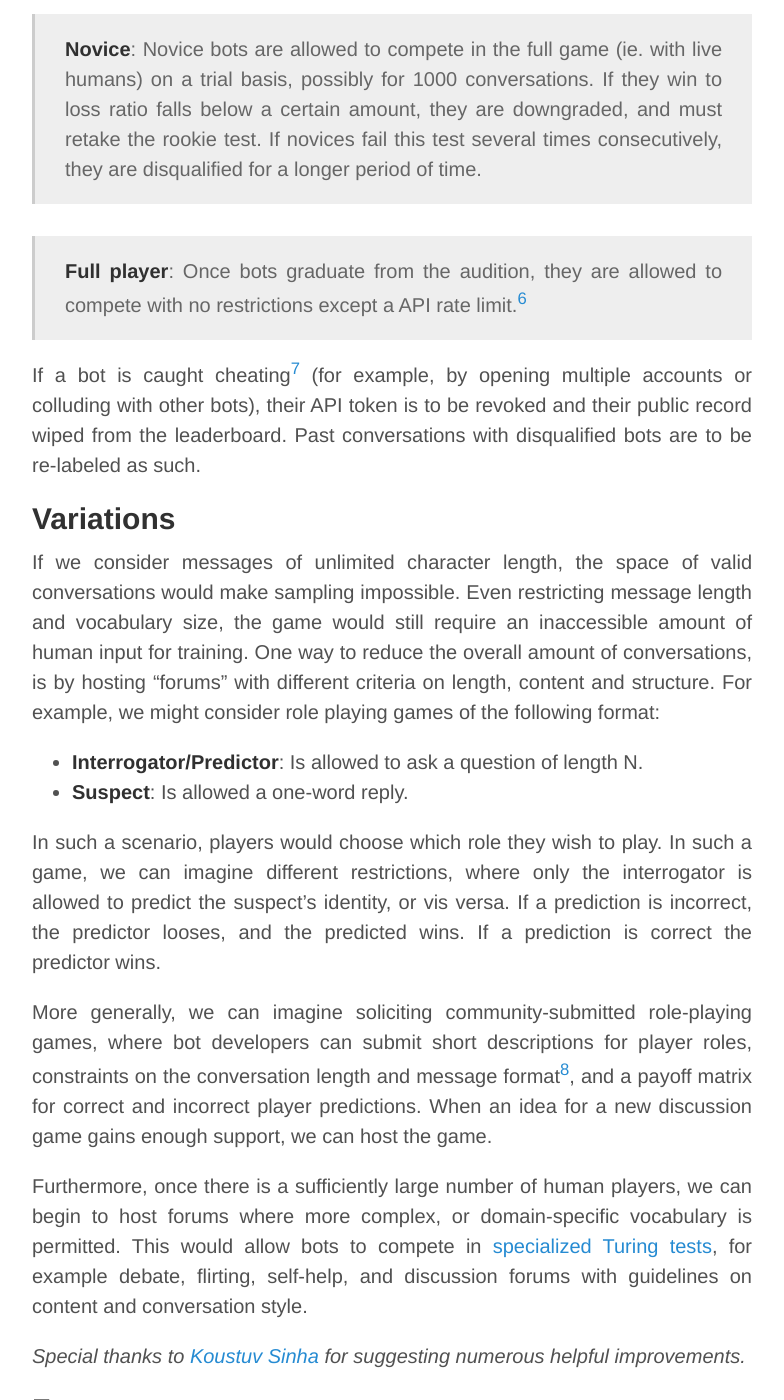
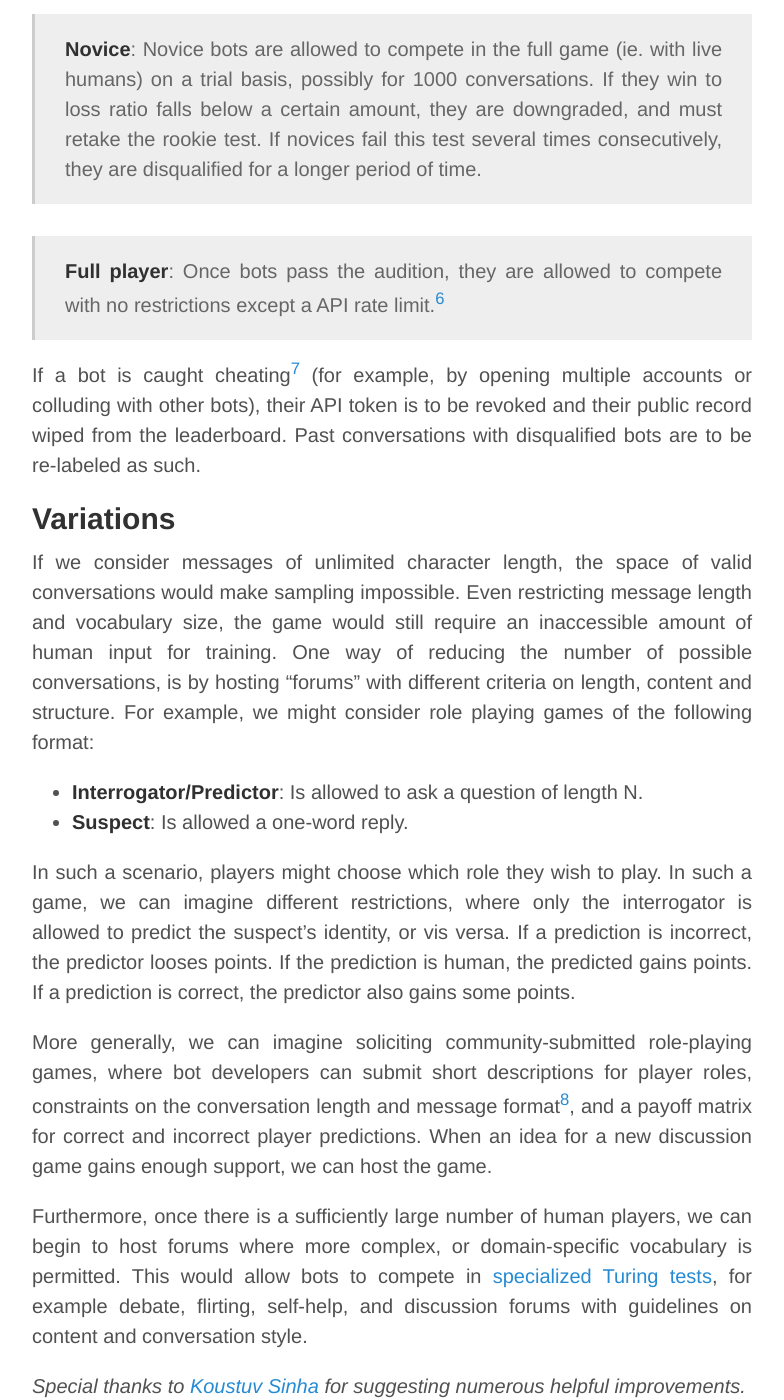
Before and after one commit to breandan/breandan.github.io, a Jekyll site: the page public/turing.html, which Jekyll copies as it is, in a window 1280 px wide and 1400 px high, scrolled down 3561 px. Shown: the whole window, without its empty margins (248-1032 px from the left). Built offline with Jekyll 4.4.1, drawn with Linux system fonts in a browser that asks for light colours; some web fonts are replaced; some of the changed text lies outside the part shown.

Commit message:
clarify RPG variation

```diff
--- a/public/turing.html
+++ b/public/turing.html
@@ -351,10 +351,10 @@
 
         <p>The game is initially populated with humans, and a small set of bots. There is an API where developers may register their own chatbots to compete in a leaderboard-style ranking, and a publicly downloadable training set for developers to train new bots.</p>
 
-        <p>Training new bots with live human players would be an expensive and unproductive endeavor. Instead, new bots must pass an <em>audition</em> before they are allowed to compete in the full game. We evaluate new bots on the platform using a series of trial games with increasing difficulty.</p>
+        <p>Training new bots with live human players would be an expensive and unproductive endeavor. Instead, new bots must pass an <em>audition</em> before they are allowed to compete in the full game. We evaluate new bots on the platform using a series of trials with increasing difficulty.</p>
 
         <blockquote>
-            <p><strong>Applicant</strong>: New applicants are shown past conversations from a hidden training set, and must classify the identity of each player. If they do not pass a minimum accuracy threshold, they are frozen for a period of time to avoid gaming the test.</p>
+            <p><strong>Applicant</strong>: New applicants are shown past conversations from a hidden training set, and must correctly classify each player as a human or bot. If they do not pass a minimum accuracy threshold, their accounts are frozen for a short duration to avoid gaming the test.</p>
         </blockquote>
 
         <blockquote>
@@ -366,21 +366,21 @@
         </blockquote>
 
         <blockquote>
-            <p><strong>Full player</strong>: Once bots graduate from the audition, they are allowed to compete with no restrictions except a API rate limit.<sup id="fnref:6"><a href="#fn:6" class="footnote">6</a></sup></p>
+            <p><strong>Full player</strong>: Once bots pass the audition, they are allowed to compete with no restrictions except a API rate limit.<sup id="fnref:6"><a href="#fn:6" class="footnote">6</a></sup></p>
         </blockquote>
 
         <p>If a bot is caught cheating<sup id="fnref:7"><a href="#fn:7" class="footnote">7</a></sup> (for example, by opening multiple accounts or colluding with other bots), their API token is to be revoked and their public record wiped from the leaderboard. Past conversations with disqualified bots are to be re-labeled as such.</p>
 
         <h2 id="variations">Variations</h2>
 
-        <p>If we consider messages of unlimited character length, the space of valid conversations would make sampling impossible. Even restricting message length and vocabulary size, the game would still require an inaccessible amount of human input for training. One way to reduce the overall amount of conversations, is by hosting “forums” with different criteria on length, content and structure. For example, we might consider role playing games of the following format:</p>
+        <p>If we consider messages of unlimited character length, the space of valid conversations would make sampling impossible. Even restricting message length and vocabulary size, the game would still require an inaccessible amount of human input for training. One way of reducing the number of possible conversations, is by hosting “forums” with different criteria on length, content and structure. For example, we might consider role playing games of the following format:</p>
 
         <ul>
             <li><strong>Interrogator/Predictor</strong>: Is allowed to ask a question of length N.</li>
             <li><strong>Suspect</strong>: Is allowed a one-word reply.</li>
         </ul>
 
-        <p>In such a scenario, players would choose which role they wish to play. In such a game, we can imagine different restrictions, where only the interrogator is allowed to predict the suspect’s identity, or vis versa. If a prediction is incorrect, the predictor looses, and the predicted wins. If a prediction is correct the predictor wins.</p>
+        <p>In such a scenario, players might choose which role they wish to play. In such a game, we can imagine different restrictions, where only the interrogator is allowed to predict the suspect’s identity, or vis versa. If a prediction is incorrect, the predictor looses points. If the prediction is human, the predicted gains points. If a prediction is correct, the predictor also gains some points.</p>
 
         <p>More generally, we can imagine soliciting community-submitted role-playing games, where bot developers can submit short descriptions for player roles, constraints on the conversation length and message format<sup id="fnref:8"><a href="#fn:8" class="footnote">8</a></sup>, and a payoff matrix for correct and incorrect player predictions. When an idea for a new discussion game gains enough support, we can host the game.</p>
 
@@ -411,7 +411,7 @@
                     <p>Due to the potential imbalance between the number of humans and bots, there is a <em>matchmaking problem</em>. It is necessary to impose a rate limit on the number of games each bot is allowed to play, both simultaneously and on a daily basis. Furthermore, once the number of bots grows, the platform must allocate humans to bots in a such a way that humans and bots are matched evenly throughout the day, and ensures each participant competes with an equal number of humans and bots. The details of the matchmaking problem are not discussed here. <a href="#fnref:6" class="reversefootnote">&#8617;</a></p>
                 </li>
                 <li id="fn:7">
-                    <p>Consider the scenario where a cheating bot plays two humans at once, and simply copies responses between their conversations. We can prevent this (and the similar <a href="https://en.wikipedia.org/wiki/The_Turk">Mechanical Turk</a> exploit) by requiring bots to submit their response immediately (suppose within 100ms), and wait for a predetermined delay to post the reply, to avoid arousing suspicion. <a href="#fnref:7" class="reversefootnote">&#8617;</a></p>
+                    <p>Consider the scenario where a cheating bot plays two humans at once, and simply copies responses between their conversations. We can prevent this (and the similar <a href="https://en.wikipedia.org/wiki/The_Turk">Mechanical Turk</a> exploit) by requiring bots to submit their response immediately (suppose within 1 second), and wait for a predetermined delay to post the reply, to avoid arousing suspicion. <a href="#fnref:7" class="reversefootnote">&#8617;</a></p>
                 </li>
                 <li id="fn:8">
                     <p>Such message and conversation constraints could be implemented for example, with a simple <a href="https://en.wikipedia.org/wiki/Lexical_analysis">lexer</a> or <a href="https://en.wikipedia.org/wiki/Pattern_matching">pattern-matching</a> DSL. <a href="#fnref:8" class="reversefootnote">&#8617;</a></p>
```
Also changed, not shown: other parts of public/turing.html (+1 -1 lines), _drafts/2018-01-30-turing-test.md (+7 -7 lines).
